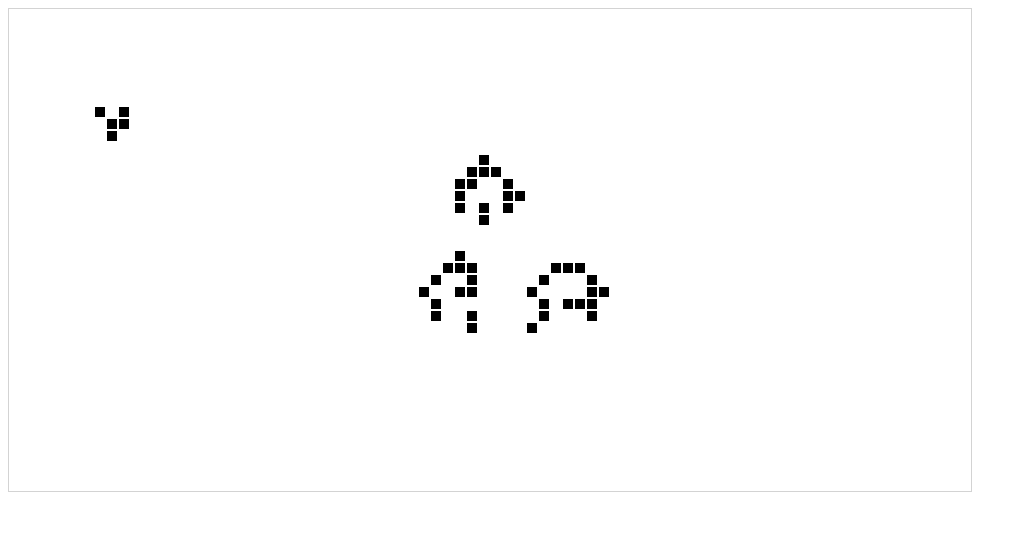
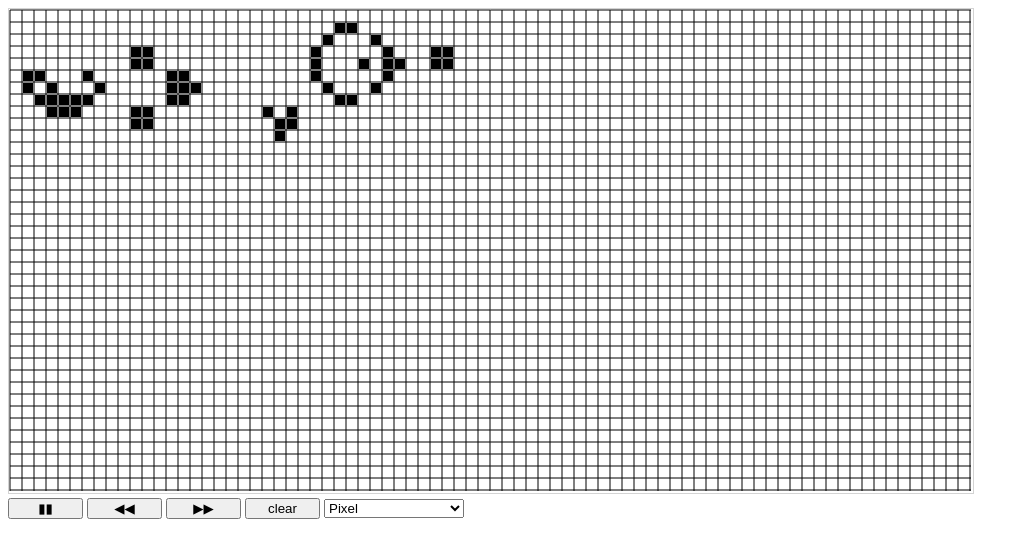
Before and after one commit to jkeuper/GameOfLife, a plain HTML site: page index.html in a window 1280 px wide. Shown: the whole page, without its empty margins (0-1029 px from the left). Drawn offline with Linux system fonts and the light colour scheme.

Commit message:
Added controls for pause/play/fast/slow and editing.

```diff
--- a/gameoflife.js
+++ b/gameoflife.js
@@ -4,8 +4,12 @@
   this.grid = [];
 }
 
-GameOfLife.prototype.setCell = function(x, y) {
-  this.grid[y*this.width + x] = 1;
+GameOfLife.prototype.setCell = function(x, y, val = true) {
+  this.grid[y*this.width + x] = val ? 1 : 0;
+};
+
+GameOfLife.prototype.getCell = function(x, y) {
+  return this.grid[y*this.width + x] == 1;
 };
 
 GameOfLife.prototype.render = function(renderFunc) {
@@ -56,3 +60,7 @@
 
   this.grid = newGrid;
 };
+
+GameOfLife.prototype.clear = function() {
+  this.grid = [];
+};
--- /dev/null
+++ b/gameoflife_shapes.js
@@ -0,0 +1,62 @@
+
+var GLIDER = [[0,1,0],[0,0,1],[1,1,1]];
+var UNBOUNDED = [[1,1,1,0,1],[1,0,0,0,0],[0,0,0,1,1],[0,1,1,0,1],[1,0,1,0,1]];
+var BLINKER = [[1,1,1]];
+var TOAD = [[1, 1, 1, 0],[0, 1, 1, 1]];
+var GLIDER_GUN =
+  [[0,0,0,0,0,0,0,0,0,0,0,0,0,0,0,0,0,0,0,0,0,0,0,0,1,0,0,0,0,0,0,0,0,0,0,0],
+   [0,0,0,0,0,0,0,0,0,0,0,0,0,0,0,0,0,0,0,0,0,0,1,0,1,0,0,0,0,0,0,0,0,0,0,0],
+   [0,0,0,0,0,0,0,0,0,0,0,0,1,1,0,0,0,0,0,0,1,1,0,0,0,0,0,0,0,0,0,0,0,0,1,1],
+   [0,0,0,0,0,0,0,0,0,0,0,1,0,0,0,1,0,0,0,0,1,1,0,0,0,0,0,0,0,0,0,0,0,0,1,1],
+   [1,1,0,0,0,0,0,0,0,0,1,0,0,0,0,0,1,0,0,0,1,1,0,0,0,0,0,0,0,0,0,0,0,0,0,0],
+   [1,1,0,0,0,0,0,0,0,0,1,0,0,0,1,0,1,1,0,0,0,0,1,0,1,0,0,0,0,0,0,0,0,0,0,0],
+   [0,0,0,0,0,0,0,0,0,0,1,0,0,0,0,0,1,0,0,0,0,0,0,0,1,0,0,0,0,0,0,0,0,0,0,0],
+   [0,0,0,0,0,0,0,0,0,0,0,1,0,0,0,1,0,0,0,0,0,0,0,0,0,0,0,0,0,0,0,0,0,0,0,0],
+   [0,0,0,0,0,0,0,0,0,0,0,0,1,1,0,0,0,0,0,0,0,0,0,0,0,0,0,0,0,0,0,0,0,0,0,0]];
+var DIEHARD =
+  [[0, 0, 0, 0, 0, 0, 1, 0],
+   [1, 1, 0, 0, 0, 0, 0, 0],
+   [0, 1, 0, 0, 0, 1, 1, 1]];
+var BOAT =
+  [[1, 1, 0],
+   [1, 0, 1],
+   [0, 1, 0]];
+var R_PENTOMINO =
+  [[0, 1, 1],
+   [1, 1, 0],
+   [0, 1, 0]];
+var BEACON =
+  [[0, 0, 1, 1],
+   [0, 0, 1, 1],
+   [1, 1, 0, 0],
+   [1, 1, 0, 0]];
+var ACORN =
+  [[0, 1, 0, 0, 0, 0, 0],
+   [0, 0, 0, 1, 0, 0, 0],
+   [1, 1, 0, 0, 1, 1, 1]];
+var SPACESHIP =
+  [[0, 0, 1, 1, 0],
+   [1, 1, 0, 1, 1],
+   [1, 1, 1, 1, 0],
+   [0, 1, 1, 0, 0]];
+var BLOCK_SWITCH_ENGINE =
+  [[0, 0, 0, 0, 0, 0, 1, 0],
+   [0, 0, 0, 0, 1, 0, 1, 1],
+   [0, 0, 0, 0, 1, 0, 1, 0],
+   [0, 0, 0, 0, 1, 0, 0, 0],
+   [0, 0, 1, 0, 0, 0, 0, 0],
+   [1, 0, 1, 0, 0, 0, 0, 0]];
+var PULSAR =
+  [[0, 0, 1, 1, 1, 0, 0, 0, 1, 1, 1, 0, 0],
+   [0, 0, 0, 0, 0, 0, 0, 0, 0, 0, 0, 0, 0],
+   [1, 0, 0, 0, 0, 1, 0, 1, 0, 0, 0, 0, 1],
+   [1, 0, 0, 0, 0, 1, 0, 1, 0, 0, 0, 0, 1],
+   [1, 0, 0, 0, 0, 1, 0, 1, 0, 0, 0, 0, 1],
+   [0, 0, 1, 1, 1, 0, 0, 0, 1, 1, 1, 0, 0],
+   [0, 0, 0, 0, 0, 0, 0, 0, 0, 0, 0, 0, 0],
+   [0, 0, 1, 1, 1, 0, 0, 0, 1, 1, 1, 0, 0],
+   [1, 0, 0, 0, 0, 1, 0, 1, 0, 0, 0, 0, 1],
+   [1, 0, 0, 0, 0, 1, 0, 1, 0, 0, 0, 0, 1],
+   [1, 0, 0, 0, 0, 1, 0, 1, 0, 0, 0, 0, 1],
+   [0, 0, 0, 0, 0, 0, 0, 0, 0, 0, 0, 0, 0],
+   [0, 0, 1, 1, 1, 0, 0, 0, 1, 1, 1, 0, 0]];
--- a/index.html
+++ b/index.html
@@ -4,31 +4,52 @@
     <meta charset="UTF-8">
     <title>Game of Life</title>
     <script src="gameoflife.js"></script>
+    <script src="gameoflife_shapes.js"></script>
   </head>
   <body>
     <canvas id="myCanvas" style="border:1px solid #d3d3d3;"></canvas>
+    <br />
+    <button id="toggle" style="width: 75px" onclick="onToggleAnimation()">&#9646;&#9646;</button>
+    <button id="slower" style="width: 75px" onclick="onSlower()">&#9664;&#9664;</button>
+    <button id="faster" style="width: 75px" onclick="onFaster()">&#9654;&#9654;</button>
+    <button id="clear" style="width: 75px" onclick="onClear()">clear</button>
+    <select id="select">
+      <option value="">Pixel</option>>
+      <option value="GLIDER">Glider</option>>
+      <option value="UNBOUNDED">Unbounded</option>>
+      <option value="BLINKER">Blinker</option>>
+      <option value="TOAD">Toad</option>>
+      <option value="GLIDER_GUN">Glider gun</option>>
+      <option value="DIEHARD">Diehard</option>>
+      <option value="BOAT">Boat</option>>
+      <option value="R_PENTOMINO">R-Pentomino</option>>
+      <option value="BEACON">Beacon</option>>
+      <option value="ACORN">Acorn</option>>
+      <option value="SPACESHIP">Spaceship</option>>
+      <option value="BLOCK_SWITCH_ENGINE">Block switch engine</option>>
+      <option value="PULSAR">Pulsar</option>>
+    </select>
     <script>
-      var glider = [[0,1,0],[0,0,1],[1,1,1]];
-      var unbounded = [[1,1,1,0,1],[1,0,0,0,0],[0,0,0,1,1],[0,1,1,0,1],[1,0,1,0,1]];
-      var infinite = [[1,1,1,0,1],[1,0,0,0,0],[0,0,0,1,1],[0,1,1,0,1],[1,0,1,0,1]];
-
-      var c = document.getElementById("myCanvas");
-      var ctx = c.getContext("2d");
-      ctx.fillStyle="#000000";
-
-      var spacing = 2;
-      var columns = 80;
-      var rows = 40;
-      var size = 10;
-      var width = spacing + columns*(size+spacing);
-      var height = spacing + rows*(size+spacing);
-      c.height = height;
-      c.width = width;
-
-      var gol = new GameOfLife(columns, rows);
-
       function clear() {
         ctx.clearRect(0, 0, width, height);
+
+        // render some grid...
+        ctx.beginPath();
+        var i, j;
+        for (i = 0; i <= rows; i++) {
+          ctx.moveTo(spacing/2, spacing/2+i*(size+spacing));
+          ctx.lineTo(width-1-spacing/2, spacing/2+i*(size+spacing));
+        }
+        for (i = 0; i <= columns; i++) {
+          ctx.moveTo(spacing/2+i*(size+spacing), spacing/2);
+          ctx.lineTo(spacing/2+i*(size+spacing), height-1-spacing/2);
+        }
+        ctx.stroke();
+      }
+
+      function clearCell(x, y)
+      {
+        ctx.clearRect(spacing + (spacing+size)*x, spacing + (spacing+size)*y, size, size);
       }
 
       function renderCell(x, y)
@@ -51,18 +72,120 @@
         }
       }
 
-      initArray(1, 1, glider);
-      //initArray(40, 20, unbounded);
-      initArray(40, 20, infinite);
-
       function renderGrid()
       {
+        if (!run)
+          return;
+
+        gol.nextStep();
         clear();
         gol.render(renderCell);
-        gol.nextStep();
 
-        setTimeout(renderGrid, 200)
+        timeout = setTimeout(renderGrid, interval)
       }
+
+      function onToggleAnimation() {
+        if (run) {
+          pauseAnimation();
+        } else {
+          playAnimation();
+        }
+      }
+
+      function pauseAnimation() {
+        var t = document.getElementById('toggle');
+        t.innerHTML = '&#9654';
+        run = false;
+      }
+
+      function playAnimation() {
+        var t = document.getElementById('toggle');
+        t.innerHTML = '&#9646;&#9646;';
+        run = true;
+        renderGrid();
+      }
+
+      function onClear() {
+        pauseAnimation();
+        clear();
+        gol.clear();
+      }
+
+      function getPosition(event)
+      {
+        pauseAnimation();
+
+        var x = new Number();
+        var y = new Number();
+        var canvas = c;
+
+        if (event.x != undefined && event.y != undefined)
+        {
+          x = event.x;
+          y = event.y;
+        }
+        else // Firefox method to get the position
+        {
+          x = event.clientX + document.body.scrollLeft +
+              document.documentElement.scrollLeft;
+          y = event.clientY + document.body.scrollTop +
+              document.documentElement.scrollTop;
+        }
+
+        x -= canvas.offsetLeft;
+        y -= canvas.offsetTop;
+
+        var ix = Math.floor((x-spacing)/(size+spacing));
+        var iy = Math.floor((y-spacing)/(size+spacing));
+
+        var s = document.getElementById("select");
+        if (s.selectedIndex == 0) {
+          gol.setCell(ix, iy, !gol.getCell(ix, iy));
+        } else {
+          var res = eval(s.options[s.selectedIndex].value);
+          initArray(ix, iy, res);
+        }
+        clear();
+        gol.render(renderCell);
+      }
+
+      function onSlower() {
+        interval *= 2;
+      }
+
+      function onFaster() {
+        if (interval <= 1) {
+          alert("Maximum speed, try to decrease the grid size.");
+        } else {
+          interval /= 2;
+          clearTimeout(timeout);
+          renderGrid();
+        }
+      }
+
+      var c = document.getElementById("myCanvas");
+      var ctx = c.getContext("2d");
+      ctx.fillStyle="#000000";
+      c.addEventListener("mousedown", getPosition, false);
+      var run = true;
+      var interval = 256;
+      var spacing = 2;
+      var columns = 80;
+      var rows = 40;
+      var size = 10;
+      var width = spacing + columns*(size+spacing) + 2;
+      var height = spacing + rows*(size+spacing) + 2;
+      c.height = height;
+      c.width = width;
+
+      var timeout;
+      var gol = new GameOfLife(columns, rows);
+
+
+      initArray(1, 1, GLIDER_GUN);
+      //initArray(1, 1, GLIDER);
+      //initArray(40, 20, UNBOUNDED);
+      //initArray(40, 20, PULSAR);
 
       renderGrid();
     </script>
```
